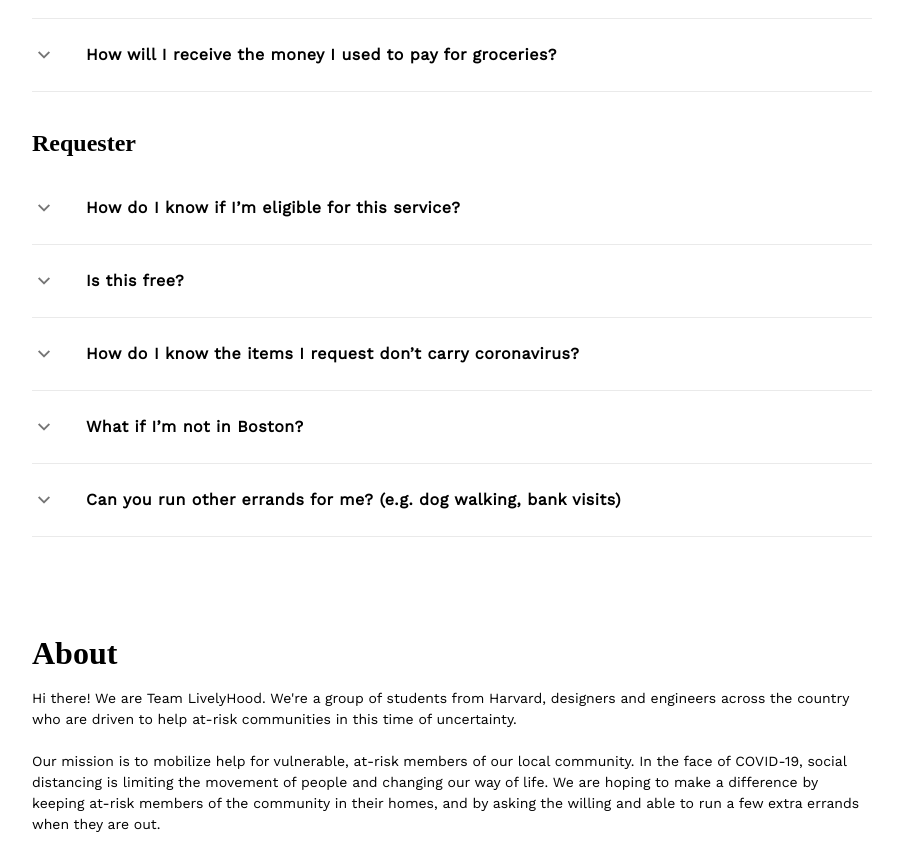
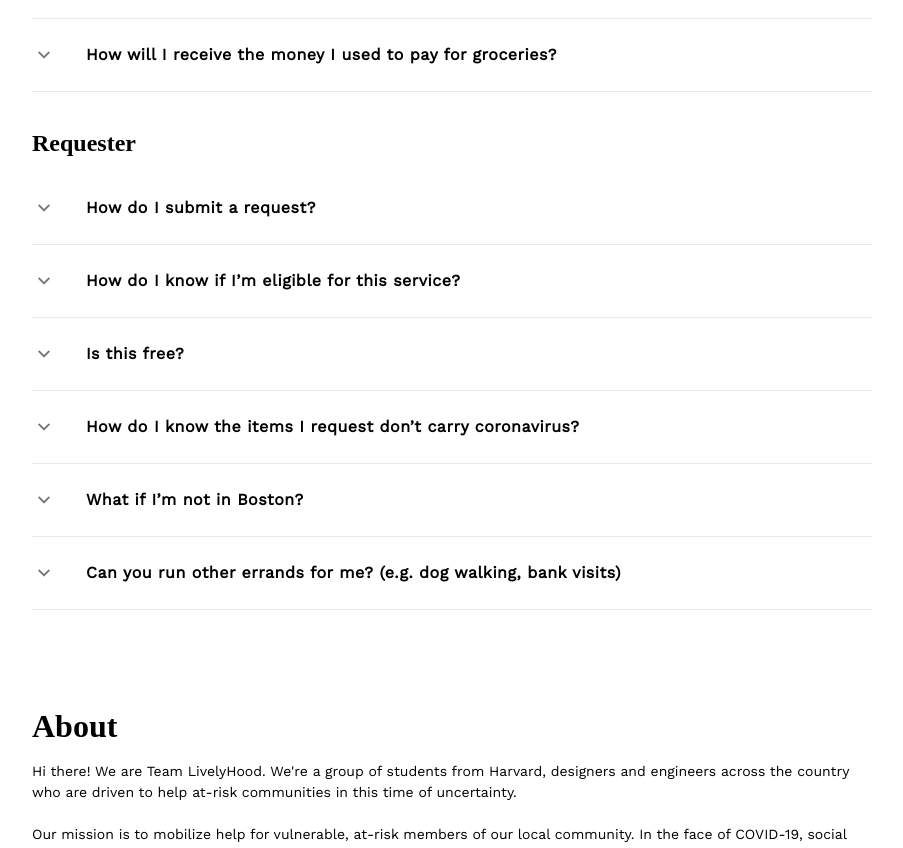
Before and after one commit to amnahhashmi/shield, a Django app: page / in a window 1280 px wide. Shown: the part 1431-2279 px from the top of the page, without its empty margins (188-1091 px from the left). Run offline with Django 3.2, Linux system fonts and the light colour scheme.

Commit message:
Update FAQs

```diff
--- a/errand_matcher/templates/errand_matcher/index.html
+++ b/errand_matcher/templates/errand_matcher/index.html
@@ -88,7 +88,7 @@
 		  	    <p class="title-text">What if I can’t complete my assigned task or the items requested are out of stock?</p>
 		    </div>
 		    <div class="collapsible-content">
-		  	    <p class="details-text">While we encourage volunteers to complete tasks to their best ability, we understand that these are difficult times for everyone. Just decline the request text, and the task will get assigned to someone else.</p>
+		  	    <p class="details-text">While we encourage volunteers to complete tasks to their best ability, we understand that these are difficult times for everyone. Just decline the request text, and the task will get assigned to someone else. For out of stock items we encourage volunteers to correspond with requestors via text or call to determine a suitable replacement item.</p>
 		    </div>
 		</div>
 		<div class="collapsible-container">
@@ -106,12 +106,21 @@
 		  	    <p class="title-text">How will I receive the money I used to pay for groceries? </p>
 		    </div>
 		    <div class="collapsible-content">
-		  	    <p class="details-text">Keep the receipt from the purchase. In some cases, it may be possible for the community member to call the grocery store in advance to pay for groceries with a credit card. You should coordinate with the community member in advance for the method of payment for the items you purchase. You should not be paid more than what you paid as this is a volunteer service. If the community member is ill, coordinate a digital method of payment to minimize transmission.</p>
+		  	    <p class="details-text">Keep the receipt from the purchase. In some cases, it may be possible for the community member to call the grocery store in advance to pay for groceries with a credit card. You should coordinate with the community member in advance for the method of payment for the items you purchase. You should not be paid more than what you paid as this is a volunteer service. If the community member is ill, coordinate a digital method of payment to minimize transmission. In general we strongly encourage using a digital form of payment whenever possible to help maintain social distancing.</p>
 		    </div>
 		</div>
 
 		<h5 class="h5-heading">Requester</h5>
 
+        <div class="collapsible-container">
+			<div class="collapsible">
+		  	    <img src="{% static 'errand_matcher/icons/expand_more_24px.png' %}" class="collapsible-image">
+		  	    <p class="title-text">How do I submit a request?</p>
+		    </div>
+		    <div class="collapsible-content">
+		  	    <p class="details-text">Right now we are focused on building a database of volunteers and are not yet fulfilling requests. Once we’ve reached a critical mass of volunteers we’ll begin accepting errand requests and matching them with a volunteer.</p>
+		    </div>
+		</div>
 		<div class="collapsible-container">
 			<div class="collapsible">
 		  	    <img src="{% static 'errand_matcher/icons/expand_more_24px.png' %}" class="collapsible-image">
```
